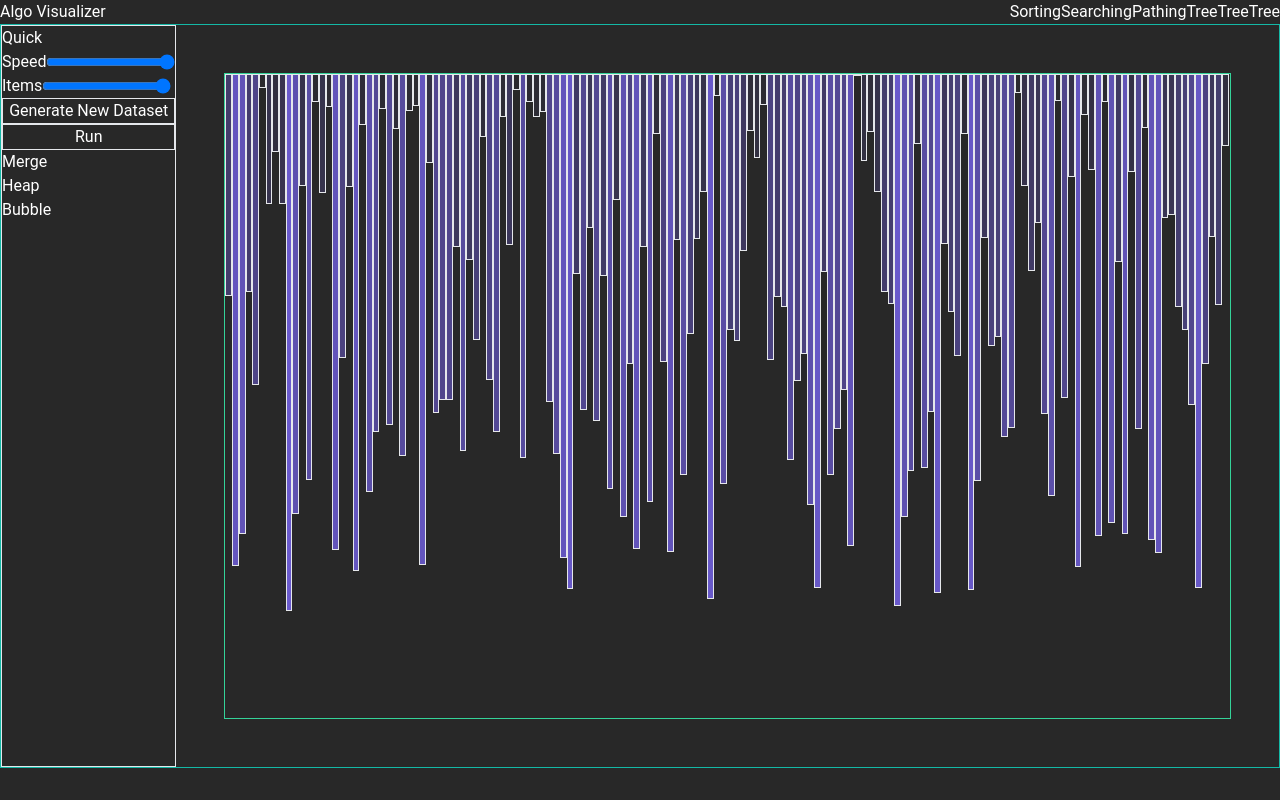
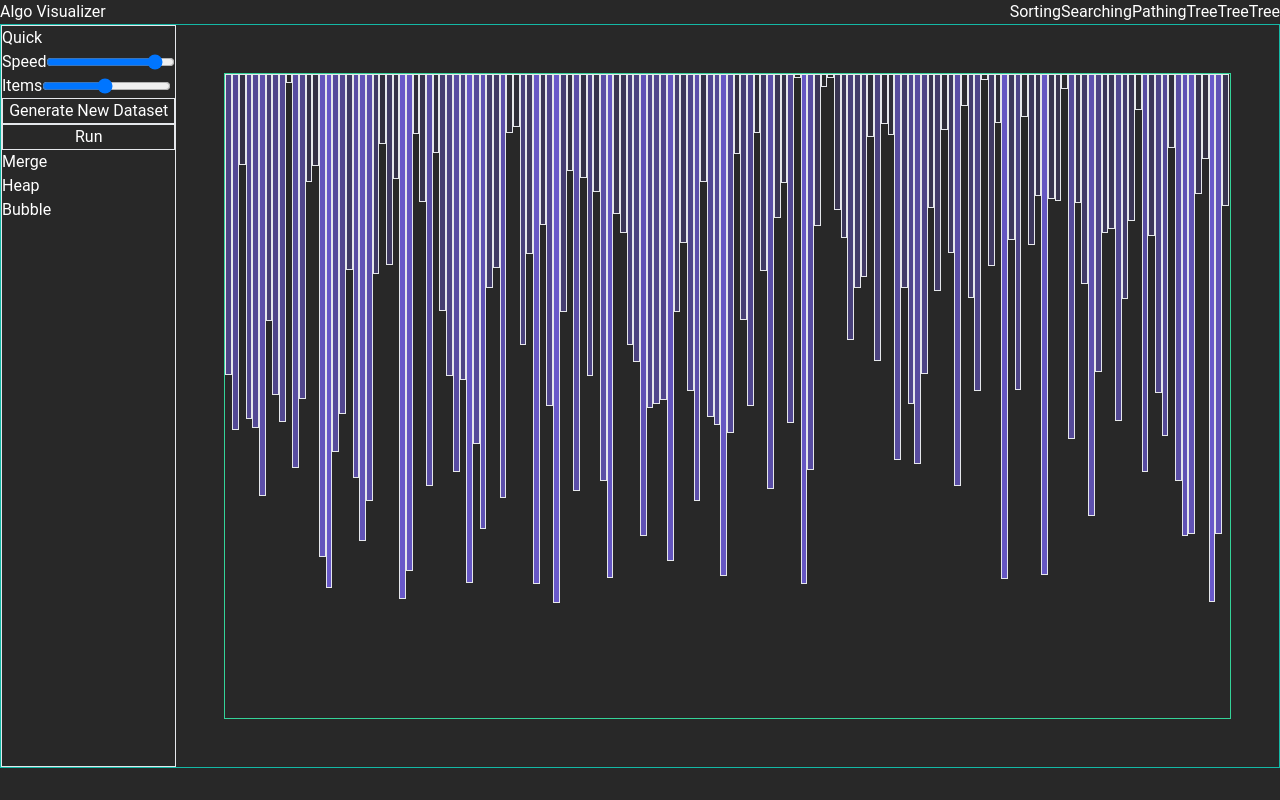
Before and after one commit to AndrewLin95/next_algo_visualier, a Next.js app: page /sort in a window 1280 px wide. Built offline with nearby package versions, Linux system fonts and the light colour scheme.

Commit message:
moved the randomizeDataset function out to a util file

```diff
--- a/Components/AlgoSidebar.tsx
+++ b/Components/AlgoSidebar.tsx
@@ -9,8 +9,8 @@ interface Props {
   handleSpeedSliderChange: (value: string) => void;
   itemSliderValue: string;
   handleItemSliderChange: (value: string) => void;
-  randomizedDataSet: () => void;
   runAlgo: () => void;
+  setDataset: React.Dispatch<React.SetStateAction<number[]>>;
 }
 
 const AlgoSidebar: FC<Props> = ({
@@ -20,8 +20,8 @@ const AlgoSidebar: FC<Props> = ({
   handleSpeedSliderChange,
   itemSliderValue,
   handleItemSliderChange,
-  randomizedDataSet,
-  runAlgo
+  runAlgo,
+  setDataset
 }) => {
   const handleAlgoTypeClick = (type: SortAlgoStates) => {
     setSortAlgoStates(type);
@@ -39,8 +39,8 @@ const AlgoSidebar: FC<Props> = ({
                 handleSpeedSliderChange={handleSpeedSliderChange}
                 itemSliderValue={itemSliderValue}
                 handleItemSliderChange={handleItemSliderChange}
-                randomizedDataSet={randomizedDataSet}
                 runAlgo={runAlgo}
+                setDataset={setDataset}
               />
             )}
           </div>
--- a/Components/AlgoSidebarControls.tsx
+++ b/Components/AlgoSidebarControls.tsx
@@ -1,12 +1,13 @@
 import { FC } from 'react';
+import { randomizeDataSet } from '../utils/randomizeDataSet';
 
 interface Props {
   speedSliderValue: string;
   handleSpeedSliderChange: (value: string) => void;
   itemSliderValue: string;
   handleItemSliderChange: (value: string) => void;
-  randomizedDataSet: () => void;
   runAlgo: () => void;
+  setDataset: React.Dispatch<React.SetStateAction<number[]>>;
 }
 
 const AlgoSidebarControls: FC<Props> = ({
@@ -14,9 +15,14 @@ const AlgoSidebarControls: FC<Props> = ({
   handleSpeedSliderChange,
   itemSliderValue,
   handleItemSliderChange,
-  randomizedDataSet,
-  runAlgo
+  runAlgo,
+  setDataset
 }) => {
+  const handleGenerateNewDataset = () => {
+    const newDataset = randomizeDataSet(itemSliderValue);
+    setDataset(newDataset);
+  };
+
   return (
     <div className="flex flex-col">
       <div className="flex flex-row px-3 gap-2">
@@ -25,8 +31,8 @@ const AlgoSidebarControls: FC<Props> = ({
           className="w-4/6"
           onChange={(value) => handleSpeedSliderChange(value.target.value)}
           type="range"
-          min="1"
-          max="3"
+          min="2"
+          max="200"
           value={speedSliderValue}
         />
       </div>
@@ -37,7 +43,7 @@ const AlgoSidebarControls: FC<Props> = ({
           onChange={(value) => handleItemSliderChange(value.target.value)}
           type="range"
           min="10"
-          max="100"
+          max="300"
           value={itemSliderValue}
         />
       </div>
@@ -45,7 +51,7 @@ const AlgoSidebarControls: FC<Props> = ({
         <button
           type="button"
           className="w-full border border-indigo-800 bg-gray-800"
-          onClick={() => randomizedDataSet()}
+          onClick={() => handleGenerateNewDataset()}
         >
           Generate New Dataset
         </button>
--- a/pages/sort/index.tsx
+++ b/pages/sort/index.tsx
@@ -2,6 +2,7 @@ import { NextPage } from 'next';
 import Head from 'next/head';
 import React, { useEffect, useState } from 'react';
 import { SortAlgoStates } from '../../utils/SortAlgoUtil';
+import { randomizeDataSet } from '../../utils/randomizeDataSet';
 
 import AlgoSidebar from '../../components/AlgoSidebar';
 import SortVisualizer from './SortVisualizer';
@@ -11,7 +12,8 @@ import { QuickSort } from '../../utils/SortAlgoMethods';
 
 const index: NextPage = () => {
   useEffect(() => {
-    randomizedDataSet();
+    const newDataset = randomizeDataSet(itemSliderValue);
+    setDataset(newDataset);
   }, []);
 
   const [sortAlgoStates, setSortAlgoStates] = useState<SortAlgoStates>(
@@ -22,6 +24,11 @@ const index: NextPage = () => {
   const [itemSliderValue, setItemSliderValue] = useState('150');
   const [dataset, setDataset] = useState<number[]>([]);
 
+  // Natively, the slider bar goes from low to high. This inverses it and uses it for the algorithm
+  useEffect(() => {
+    setSpeedValue(202 - parseInt(speedSliderValue));
+  }, [speedSliderValue]);
+
   const handleSpeedSliderChange = (value: string) => {
     setSpeedSliderValue(value);
   };
@@ -30,26 +37,10 @@ const index: NextPage = () => {
     setItemSliderValue(value);
   };
 
-  const randomizedDataSet = () => {
-    const targetNumItems = parseInt(itemSliderValue);
-    let newDataset = [];
-    let i = 0;
-    while (i < targetNumItems) {
-      const value = Math.floor(Math.random() * 1001);
-      newDataset.push(value);
-      i++;
-    }
-    setDataset(newDataset);
-  };
-
   const runAlgo = async () => {
     const sortedDataset = await QuickSort(dataset, setDataset, speedValue);
     setDataset([...sortedDataset]);
   };
-
-  useEffect(() => {
-    setSpeedValue(202 - parseInt(speedSliderValue));
-  }, [speedSliderValue]);
 
   // TODO: Chooseable colors
 
@@ -68,8 +59,8 @@ const index: NextPage = () => {
           handleSpeedSliderChange={handleSpeedSliderChange}
           itemSliderValue={itemSliderValue}
           handleItemSliderChange={handleItemSliderChange}
-          randomizedDataSet={randomizedDataSet}
           runAlgo={runAlgo}
+          setDataset={setDataset}
         />
         <div className="p-12 w-full h-full">
           <SortVisualizer dataset={dataset} />
--- /dev/null
+++ b/utils/randomizeDataSet.ts
@@ -0,0 +1,11 @@
+export const randomizeDataSet = (itemSliderValue: string) => {
+  const targetNumItems = parseInt(itemSliderValue);
+  let newDataset = [];
+  let i = 0;
+  while (i < targetNumItems) {
+    const value = Math.floor(Math.random() * 1001);
+    newDataset.push(value);
+    i++;
+  }
+  return newDataset;
+}
```
